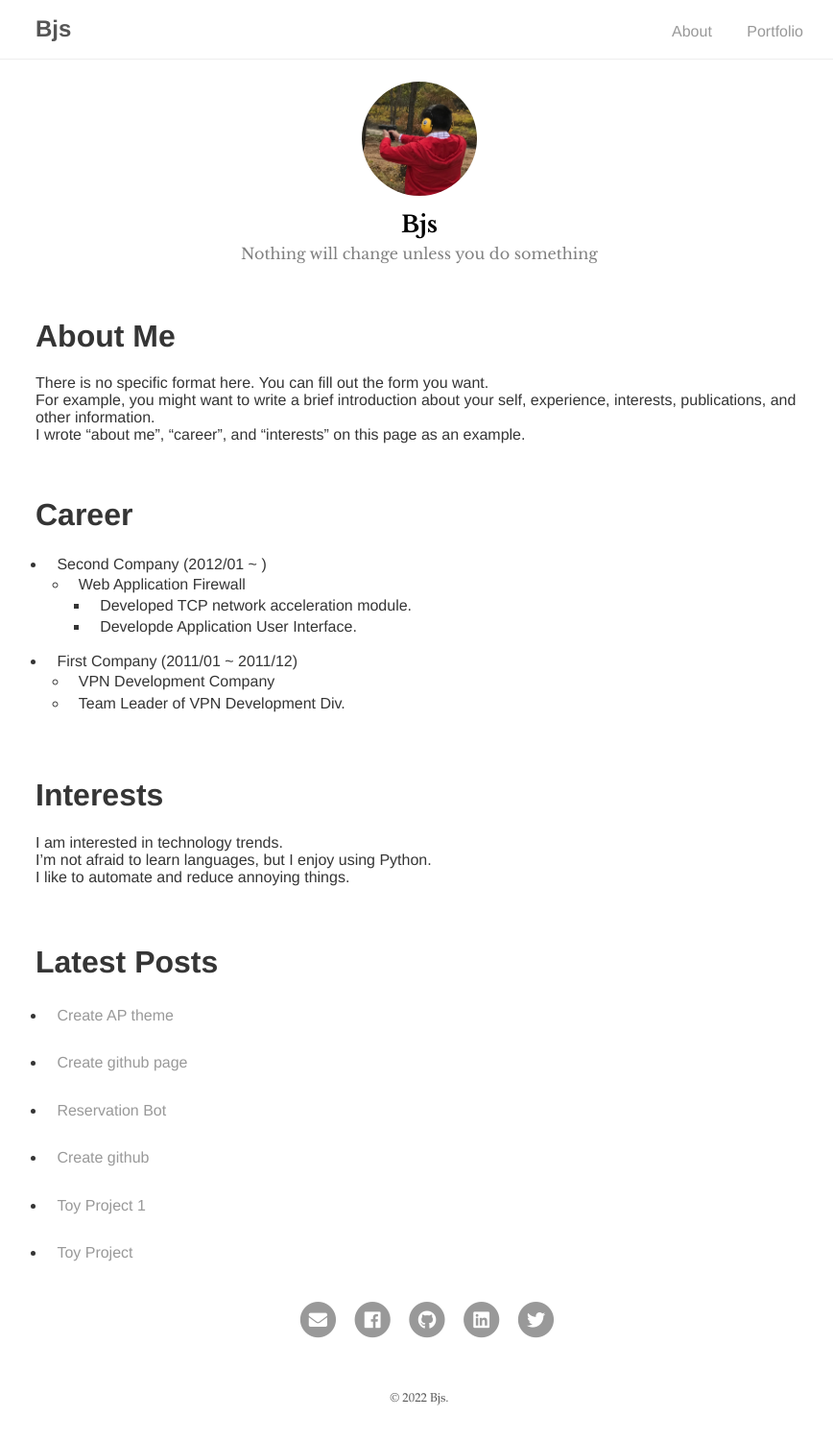
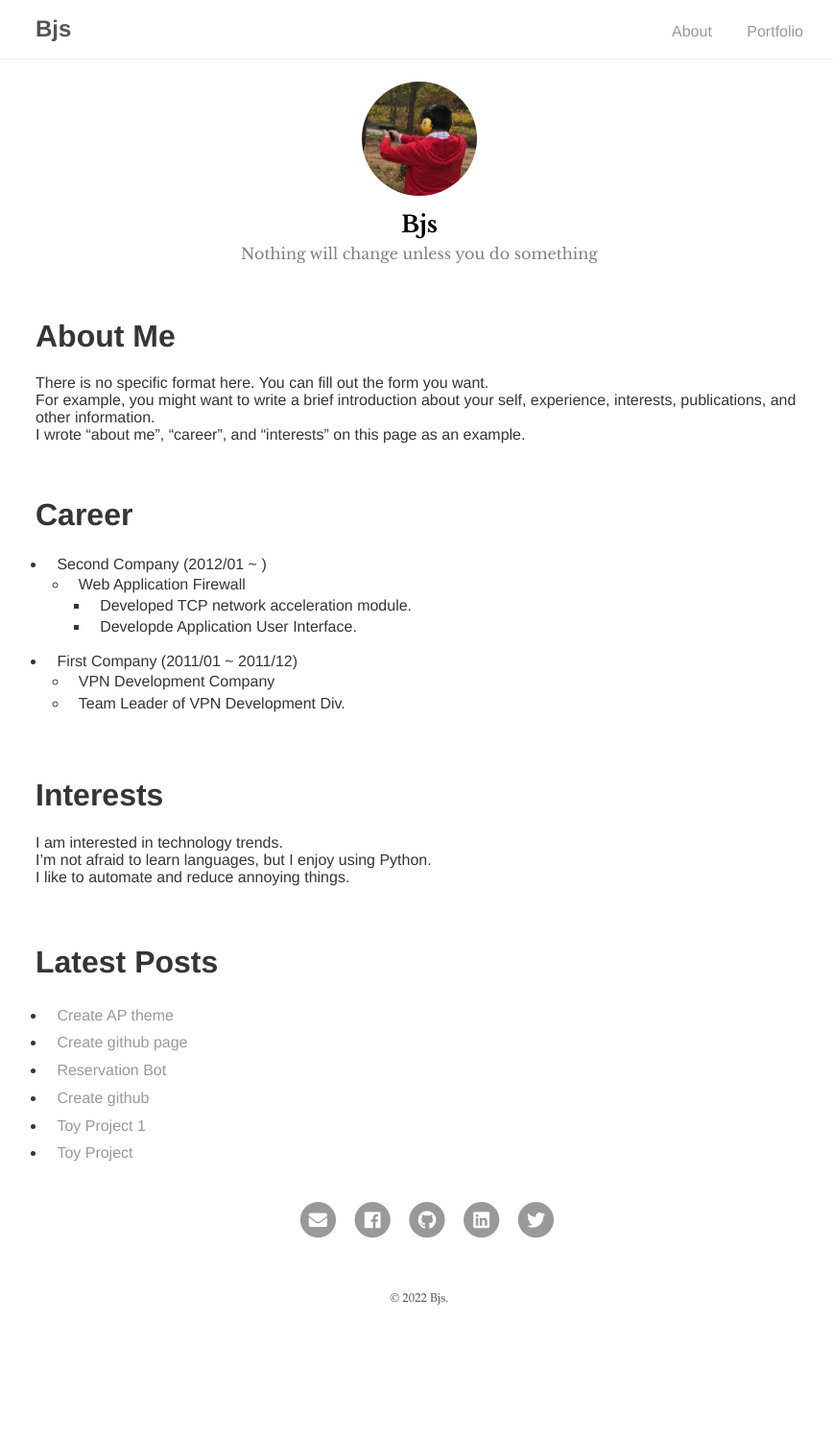
Before and after one commit to banjuanshu/banjuanshu.github.io, a Jekyll site: the page built from docs/index.md, in a window 1280 px wide. Shown: the whole page at 96% size, without its empty margins (203-1071 px from the left). Built offline with Jekyll 4.4.1, drawn with Linux system fonts in a browser that asks for light colours; after the commit the page ends 1396 px from its top, so only the background shows below that.

Commit message:
fix(base): init

```diff
--- a/docs/_layouts/about.html
+++ b/docs/_layouts/about.html
@@ -17,11 +17,11 @@ layout: base
 
     <h1>Latest Posts</h1>
     <div class="portfolio">
-      {% for post in site.posts %}
         <ul>
+        {% for post in site.posts %}
             <li><a href="{{ post.url | prepend: site.baseurl }}" >{{ post.title }}</a></li>
+        {% endfor %}
         </ul>
-      {% endfor %}
     </div>
 
     <div class="social-layer">
```
